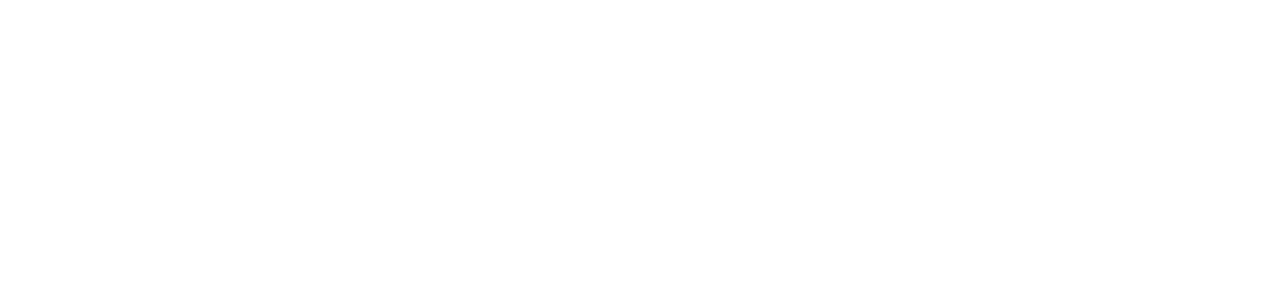
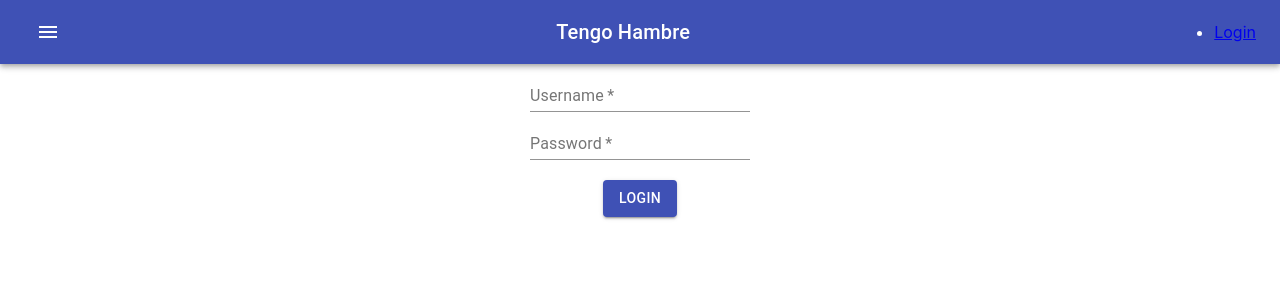
Before and after one commit to benedwrds/capstoneRecipeAPI, a React (Create React App) app: page /login in a window 1280 px wide. Shown: the top 300 px of the page. Built offline with nearby package versions, Linux system fonts and the light colour scheme.

Commit message:
navbar and login feature

```diff
--- a/package.json
+++ b/package.json
@@ -4,6 +4,7 @@
   "private": true,
   "dependencies": {
     "@material-ui/core": "^4.11.0",
+    "@material-ui/icons": "^4.11.2",
     "@testing-library/jest-dom": "^4.2.4",
     "@testing-library/react": "^9.5.0",
     "@testing-library/user-event": "^7.2.1",
--- a/src/App.css
+++ b/src/App.css
@@ -28,6 +28,11 @@
   color: #61dafb;
 }
 
+.random-card {
+  border: 5px solid black;
+
+}
+
 @keyframes App-logo-spin {
   from {
     transform: rotate(0deg);
--- a/src/App.js
+++ b/src/App.js
@@ -9,15 +9,18 @@
 import './App.css';
 import Home from './components/Home'
 import IndividualMeal from './components/IndividualMeal';
-
+import NavBar from './components/NavBar'
+import Login from './components/Login'
 function App() {
 
   return (
     <div className="App">
       <Router>
+      <NavBar/>
         <Switch>
         <Route path="/" exact component={Home}/>
         <Route path="/meal/:id" component={IndividualMeal}/>
+        <Route path="/login" component={Login}/>
         </Switch>
       </Router>
     </div>
--- a/src/components/Home.js
+++ b/src/components/Home.js
@@ -3,6 +3,8 @@
 import SelectMenu from './Select'
 import Random from './Random'
 import RecipeReviewCard from './RecipeReviewCard';
+
+
 
 class Home extends React.Component {
   state = {
@@ -30,7 +32,6 @@
     this.setState(state => ({ filter: bool }))
   }
 
-
   render() {
     {
       return (
@@ -39,7 +40,9 @@
           <SelectMenu filter={this.state.filter} setFilter={this.setFilter} />
           {!this.state.filter && (
             <RecipeReviewCard
-              Meal={this.state.random}
+               Meal={this.state.random}
+                //style={{border: "1px solid black"}}
+              //className= "random-card"
             />
           )
           }
--- a/src/components/IndividualMeal.js
+++ b/src/components/IndividualMeal.js
@@ -11,11 +11,10 @@
 import IconButton from '@material-ui/core/IconButton';
 import Typography from '@material-ui/core/Typography';
 import { red } from '@material-ui/core/colors';
-import IndividualMealClass from './IndividualMealClass';
-//import FavoriteIcon from '@material-ui/icons/Favorite';
+import FavoriteIcon from '@material-ui/icons/Favorite';
 //import ShareIcon from '@material-ui/icons/Share';
-//import ExpandMoreIcon from '@material-ui/icons/ExpandMore';
-//import MoreVertIcon from '@material-ui/icons/MoreVert';
+import ExpandMoreIcon from '@material-ui/icons/ExpandMore';
+import MoreVertIcon from '@material-ui/icons/MoreVert';
 
 const useStyles = makeStyles((theme) => ({
   root: {
@@ -157,14 +156,6 @@
   //}
 }
 
-// return (
-//   // <ul>{ingredList}</ul>
-//   <ul>{combinedArr.map((ingred) =>
-//   <li>{ingred}</li>
-//   )}
-//   </ul>
-// );
-// }
   return (
      <div>
     <Card className={classes.root} style={styleObject}>
@@ -174,10 +165,9 @@
         //   <Avatar aria-label="recipe" className={classes.avatar}>
         //     R
         //   </Avatar>
-        //}
+        // }
         // action={
         //   <IconButton aria-label="settings">
-        // can't resolve MoreVertIcon
         //     <MoreVertIcon />
         //   </IconButton>
         // }
@@ -198,12 +188,14 @@
                 <li>{ingred}</li>
               )}
             </ul>
-
+            <Typography paragraph>
+            {/* {meal.strInstructions} */}
+          </Typography>
       </CardContent>
       <CardActions disableSpacing>
-        {/* <IconButton aria-label="add to favorites">
+        <IconButton aria-label="add to favorites">
           <FavoriteIcon />
-        </IconButton> */}
+        </IconButton>
         <IconButton aria-label="share">
           {/* can't resolve shareIcon */}
           {/* <ShareIcon /> */}
@@ -216,7 +208,8 @@
           aria-expanded={expanded}
           aria-label="show more"
         >
-          {/* <ExpandMoreIcon /> */}
+          {/* When I click on the expandMoreIcon it gives me an error*/}
+          <ExpandMoreIcon />
         </IconButton>
       </CardActions>
        <Collapse in={expanded} timeout="auto" unmountOnExit>
@@ -234,14 +227,15 @@
         <li>{ingred}</li>
       )}
       </ul> */}
-        <IndividualMealClass/>
         </Typography>
-        {/*
+
           <Typography paragraph>Method:</Typography>
           <Typography paragraph>
-            {props.Meal.strInstructions}
+            {/* props.meal.strIns... undefined */}
+            {/* ****** would like my strInstuctions to work here so that when the ExpandMoreIcon is clicked the instructions show up ****** */}
+            {meal.strInstructions}
           </Typography>
-          {/*}
+           {/*
           <Typography paragraph>
             Heat oil in a (14- to 16-inch) paella pan or a large, deep skillet over medium-high
             heat. Add chicken, shrimp and chorizo, and cook, stirring occasionally until lightly
@@ -265,14 +259,6 @@
         </CardContent>
       </Collapse>
     </Card>
-    {/* <Card>
-      <CardContent>
-    <ul>{combinedArr.map((ingred) =>
-                        <li>{ingred}</li>
-                      )}
-                      </ul>
-      </CardContent>
-    </Card> */}
     </div>
   )
 }
--- a/src/components/IndividualMealClass.js
+++ /dev/null
@@ -1,90 +0,0 @@
-import React, { Component } from 'react'
-//import ReactDOM from 'react-dom';
-
-
-export default class IndividualMealClass extends Component {
-  state = {
-    ingredNew: [],
-    measureNew: [],
-    meal: [],
-    mealObj: {},
-    BASE_URL: 'https://www.themealdb.com/api/json/v1/1/lookup.php?i=',
-    //id: ""
-  }
-
-  //id = parseInt(props.match.params.id)
-  //BASE_URL = 'https://www.themealdb.com/api/json/v1/1/lookup.php?i='
-
-  componentDidMount() {
-    let id = parseInt(this.props.match.params.id)
-     console.log(id)
-     fetch(this.BASE_URL + id)
-     .then(res =>  res.json())
-     .then(json => this.setState({meal: json.meals[0]}));
-     //setMeal(data.meals[0]);
-     //  setMealObj(data.meals)
-    //console.log(data)
-    };
-
-
-//  this.setState({
-//    ingredNew: this.state.ingredNew
-//  }, () => {
-//    console.log(this.state.ingredNew)
-//  })
-  measureNew = [];
-  ingredNew = [];
-  clean (obj){
-    for (var propName in obj) {
-      if (obj[propName] === null || obj[propName] === "") {
-      delete obj[propName];
-      }
-    }
-    // const ingredNew = []
-      for(let i = 1; i <= 20; i++){
-   // `${strMeasure[i] strIngredient[i]}`
-      let toString = i.toString();
-      let ingred = "strIngredient";
-      let ingredToString = ingred + toString;
-      console.log(ingredToString);
-      console.log(i)
-      if(obj[ingredToString]){
-        this.state.ingredNew.push(`${obj[ingredToString]}`)
-      } else {
-        break;
-      }
-    }
-    //console.log(ingredNew)
-
-    // const measureNew = []
-    for(let i = 1; i <= 20; i++){
- // `${strMeasure[i] strIngredient[i]}`
-    let toString = i.toString();
-    let ingred = "strMeasure";
-    let ingredToString = ingred + toString;
-    console.log(ingredToString);
-    console.log(i)
-    if(obj[ingredToString]){
-      this.state.measureNew.push(`${obj[ingredToString]}`)
-      //   setIngredients(
-      //  `${obj[ingredToString]}`
-      //);
-    } else {
-      break;
-    }
-  }
-  //console.log(measureNew)
-  }
-    //y.push(obj)
-
-
-//clean(meal)
-
-  render() {
-    return (
-      <div>
-        // {this.state.ingredNew} , {this.state.measureNew}
-      </div>
-      )
-    }
-}
--- /dev/null
+++ b/src/components/Login.js
@@ -0,0 +1,68 @@
+import React, { Component } from 'react'
+import { Redirect } from 'react-router'
+import {
+  TextField,
+  Button,
+  Container
+} from '@material-ui/core'
+
+class Login extends Component {
+    state = {
+      username: '',
+      password: ''
+    }
+
+  handleTextChange = (e) => {
+    const state = { ...this.state }
+    state[e.target.name] = e.target.value
+    this.setState(state)
+  }
+
+
+
+  login = (e) => {
+    // debugger
+    e.preventDefault()
+    // set cookie here
+    // set loggedIn = true and max-age = 60*1000 (one minute)
+    //this.props.loggedIn();
+    // document.cookie = "loggedIn=true;max-age=60*1000"
+    // window.location.replace("/")
+    this.props.history.push("/")
+  }
+
+  render() {
+    return (
+      <div className="App">
+        <Container maxWidth="sm">
+          <form className="login-form" onSubmit={this.login}>
+            <TextField
+              required
+              onChange={this.handleTextChange}
+              value={this.state.username}
+              name="username"
+              label="Username"
+              type="text" />
+              <br/>
+            <TextField
+              required
+              onChange={this.handleTextChange}
+              value={this.state.password}
+              name="password"
+              label="Password"
+              type="password" />
+              <br/>
+              <br/>
+            <Button
+              type="submit"
+              className="login-button"
+              variant="contained"
+              color="primary">Login</Button>
+          </form>
+        </Container>
+      </div>
+    );
+  }
+}
+
+export default Login;
--- /dev/null
+++ b/src/components/NavBar.js
@@ -0,0 +1,29 @@
+import React, { Component, Fragment } from 'react'
+import { AppBar, Toolbar, IconButton, Typography } from '@material-ui/core'
+import MenuIcon from '@material-ui/icons/Menu'
+import {Link} from 'react-router-dom'
+
+const Navigation = () => {
+  return (
+      <AppBar position="relative">
+          <Toolbar>
+              <IconButton color="inherit">
+                  <MenuIcon />
+              </IconButton>
+              <Typography variant="h6" style={{ flexGrow: "1" }}>
+                  Tengo Hambre
+              </Typography>
+              <ul className="nav-list">
+                  <li className="nav-list-item">
+                       <Link to="/login">Login</Link>
+                  </li>
+                  {/* <li className="nav-list-item">
+                      <Link to="/about">About</Link>
+                  </li> */}
+              </ul>
+          </Toolbar>
+      </AppBar>
+  )
+}
+
+export default Navigation
--- a/src/components/RecipeReviewCard.js
+++ b/src/components/RecipeReviewCard.js
@@ -19,6 +19,7 @@
 const useStyles = makeStyles((theme) => ({
   root: {
     maxWidth: 345,
+    marginLeft: "40%"
     //background: red[500]
   },
   media: {
@@ -39,6 +40,8 @@
     backgroundColor: red[500],
   },
 }));
+
+
 
 export default function RecipeReviewCard(props) {
   const classes = useStyles();
--- a/src/components/Select.js
+++ b/src/components/Select.js
@@ -17,6 +17,9 @@
   formControl: {
     margin: theme.spacing(1),
     minWidth: 120,
+  },
+  center: {
+    left: '40%'
   },
 }));
 
@@ -81,8 +84,10 @@
       //console.log(id)
   }
 
+
   return (
-    <div>
+
+    <div className={classes.center}>
       <h1>Recipe Finder</h1>
       {/* <input
         value={category}
@@ -134,7 +139,7 @@
             >
              <h3>{meal.strMeal}</h3>
                {/* <h3 key={meal.idMeal}>{meal.strMeal}</h3> */}
-              <img style={{width: "20%", height: "auto"}} src={meal.strMealThumb}/>
+              <img style={{width: "30%", height: "auto"}} src={meal.strMealThumb}/>
             </Link>
             </div>
           )
```
Also changed, not shown: src/Router.js (+10 -5 lines), 1 other file (tests, documents, lock files or other folders).
